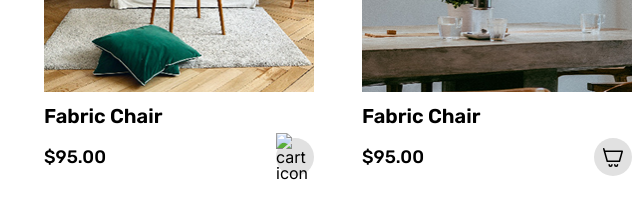
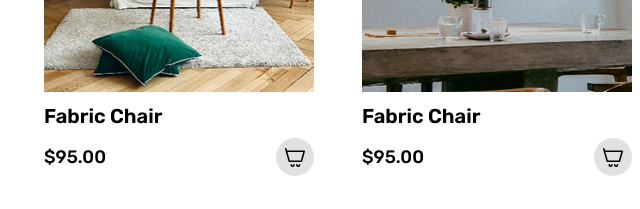
Before and after one commit to BelevMiroslav/Web-LR1, a plain HTML site: page index.html in a window 1280 px wide. Shown: the part 1080-1289 px from the top of the page, 311-951 px from the left. Drawn offline with nearby package versions, Linux system fonts and the light colour scheme; the site is published under a folder, as on GitHub Pages, so addresses that start at the root find nothing.

Commit message:
Add files via upload

```diff
--- a/index.html
+++ b/index.html
@@ -260,7 +260,7 @@
             <div class="product__footer">
               <span class="product__price">$95.00</span>
               <span class="product__cart"
-                ><img src="/images/svg/cart.svg" alt="cart icon"
+                ><img src="./images/svg/cart.svg" alt="cart icon"
               /></span>
             </div>
           </li>
```
